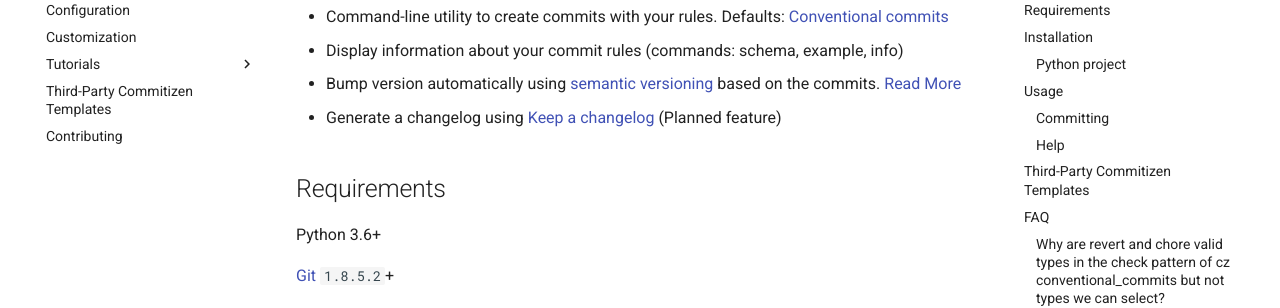
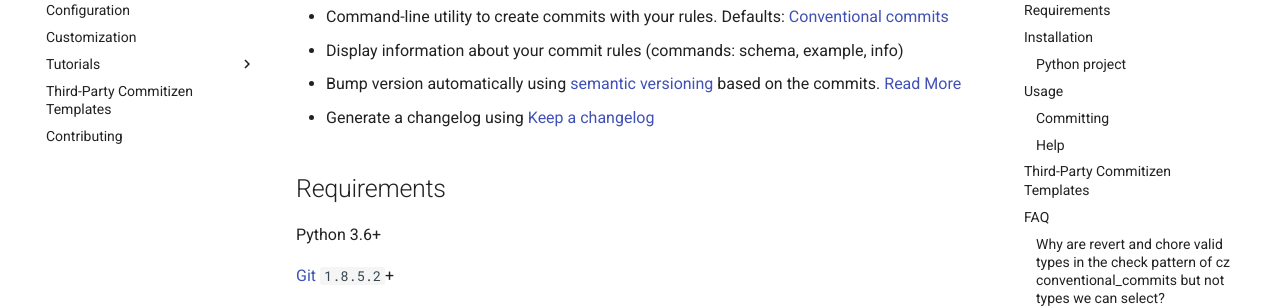
Before and after one commit to commitizen-tools/commitizen, an MkDocs documentation site: the page built from docs/README.md, in a window 1280 px wide and 900 px high, scrolled down 851 px. Shown: the part 152-460 px from the top of the window. Built offline with MkDocs 1.6.1 and Material for MkDocs 9.7.7, drawn with Linux system fonts in a browser that asks for light colours; comment, search, counter and statistics services are not loaded.

Commit message:
docs: add changelog to mkdocs

```diff
--- a/docs/README.md
+++ b/docs/README.md
@@ -28,7 +28,7 @@
 - Command-line utility to create commits with your rules. Defaults: [Conventional commits][conventional_commits]
 - Display information about your commit rules (commands: schema, example, info)
 - Bump version automatically using [semantic versioning][semver] based on the commits. [Read More](./bump.md)
-- Generate a changelog using [Keep a changelog][keepchangelog] (Planned feature)
+- Generate a changelog using [Keep a changelog][keepchangelog]
 
 ## Requirements
 
--- a/mkdocs.yml
+++ b/mkdocs.yml
@@ -14,6 +14,7 @@
         - Init: 'init.md'
         - Bump: 'bump.md'
         - Check: 'check.md'
+        - Changelog: 'changelog.md'
     - Configuration: 'config.md'
     - Customization: 'customization.md'
     - Tutorials:
```
